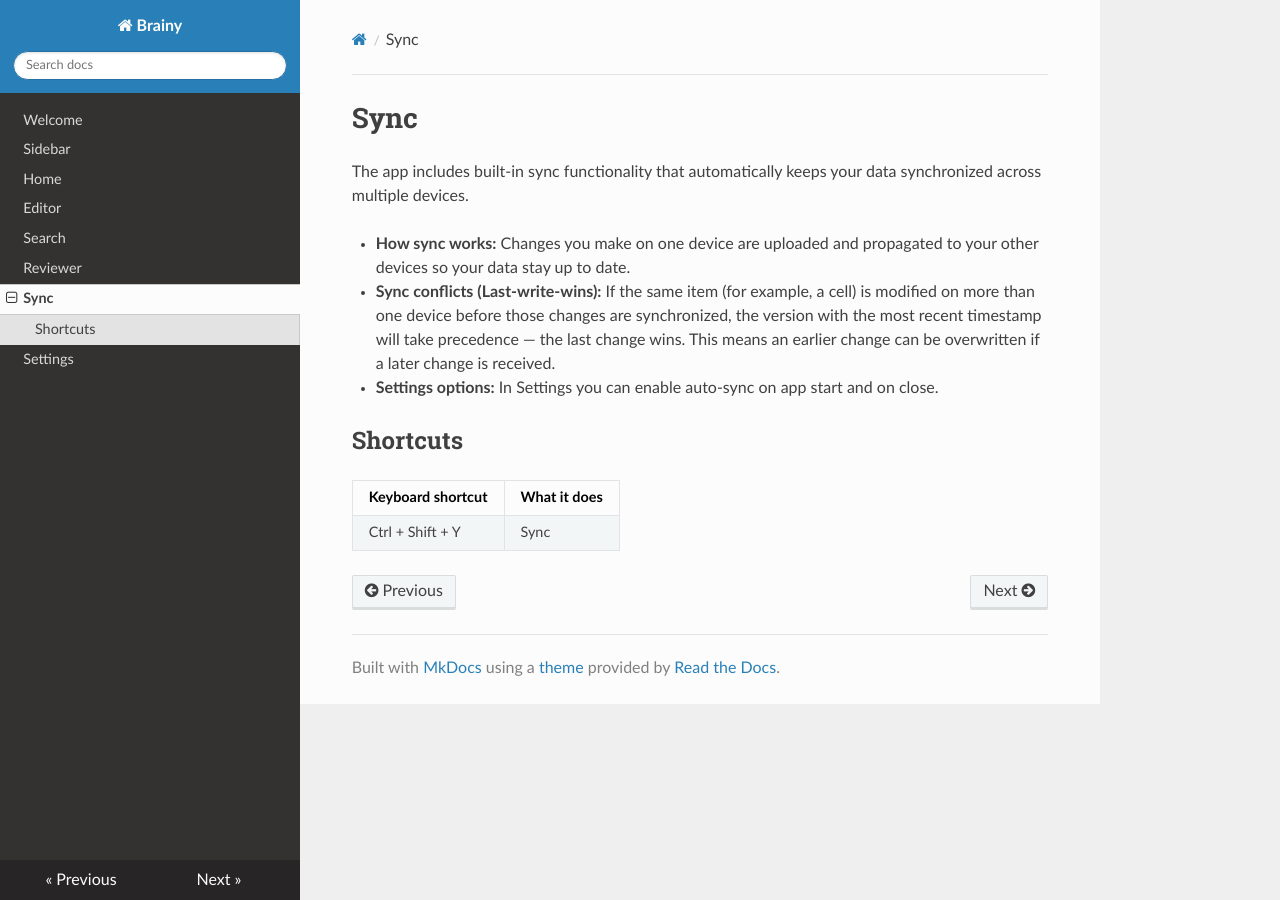
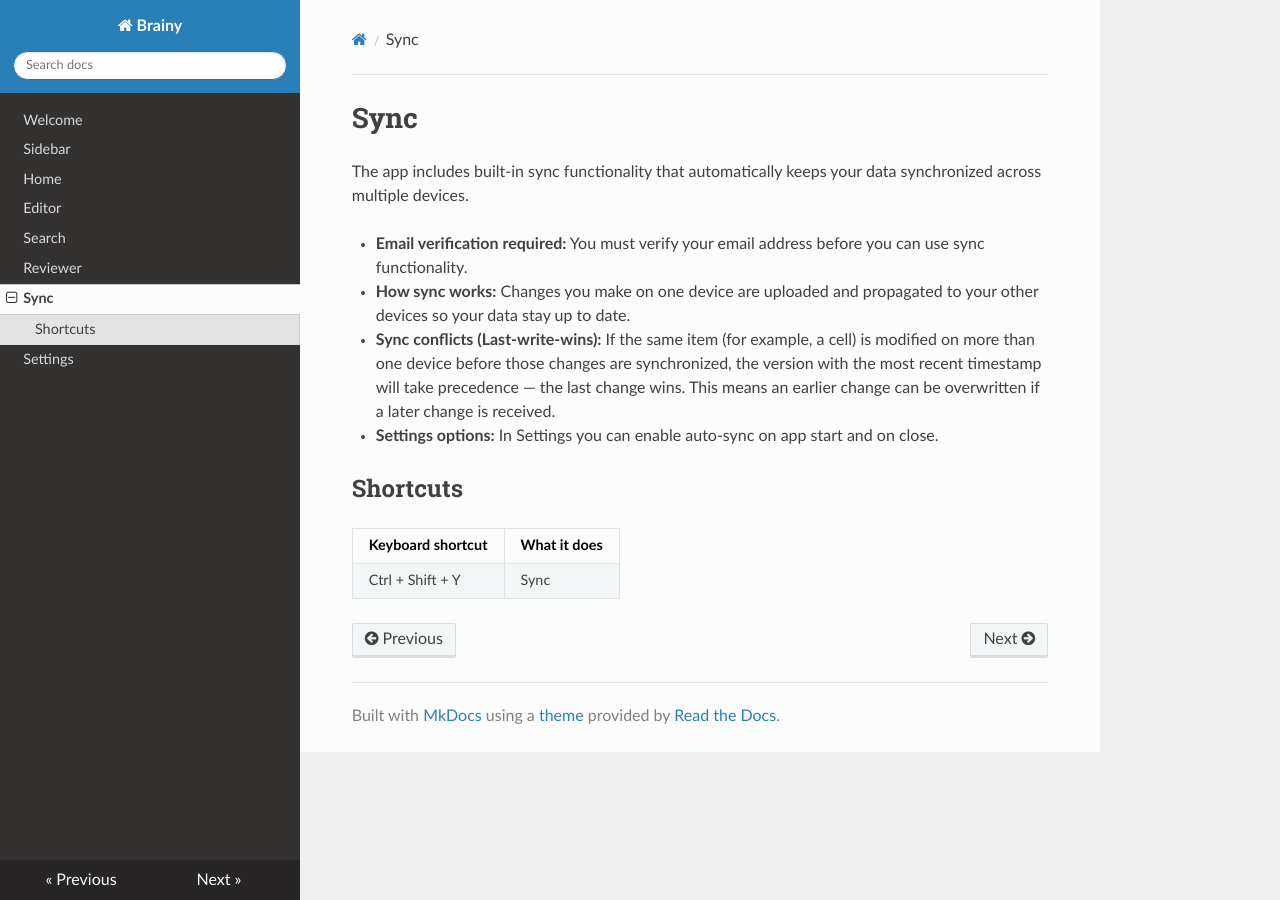
Before and after one commit to ramialkawadri/Brainy-docs, an MkDocs documentation site: the page built from docs/sync.md, in a window 1280 px wide. Built offline with MkDocs 1.6.1, drawn with Linux system fonts in a browser that asks for light colours; nearby versions of some CDN libraries.

Commit message:
Add that email must be verified to use sync

```diff
--- a/docs/sync.md
+++ b/docs/sync.md
@@ -3,6 +3,8 @@
 The app includes built‑in sync functionality that automatically keeps
 your data synchronized across multiple devices.
 
+- **Email verification required:** You must verify your email address before
+you can use sync functionality.
 - **How sync works:** Changes you make on one device are uploaded and
 propagated to your other devices so your data stay up to date.
 - **Sync conflicts (Last‑write‑wins):** If the same item (for example, a
```
